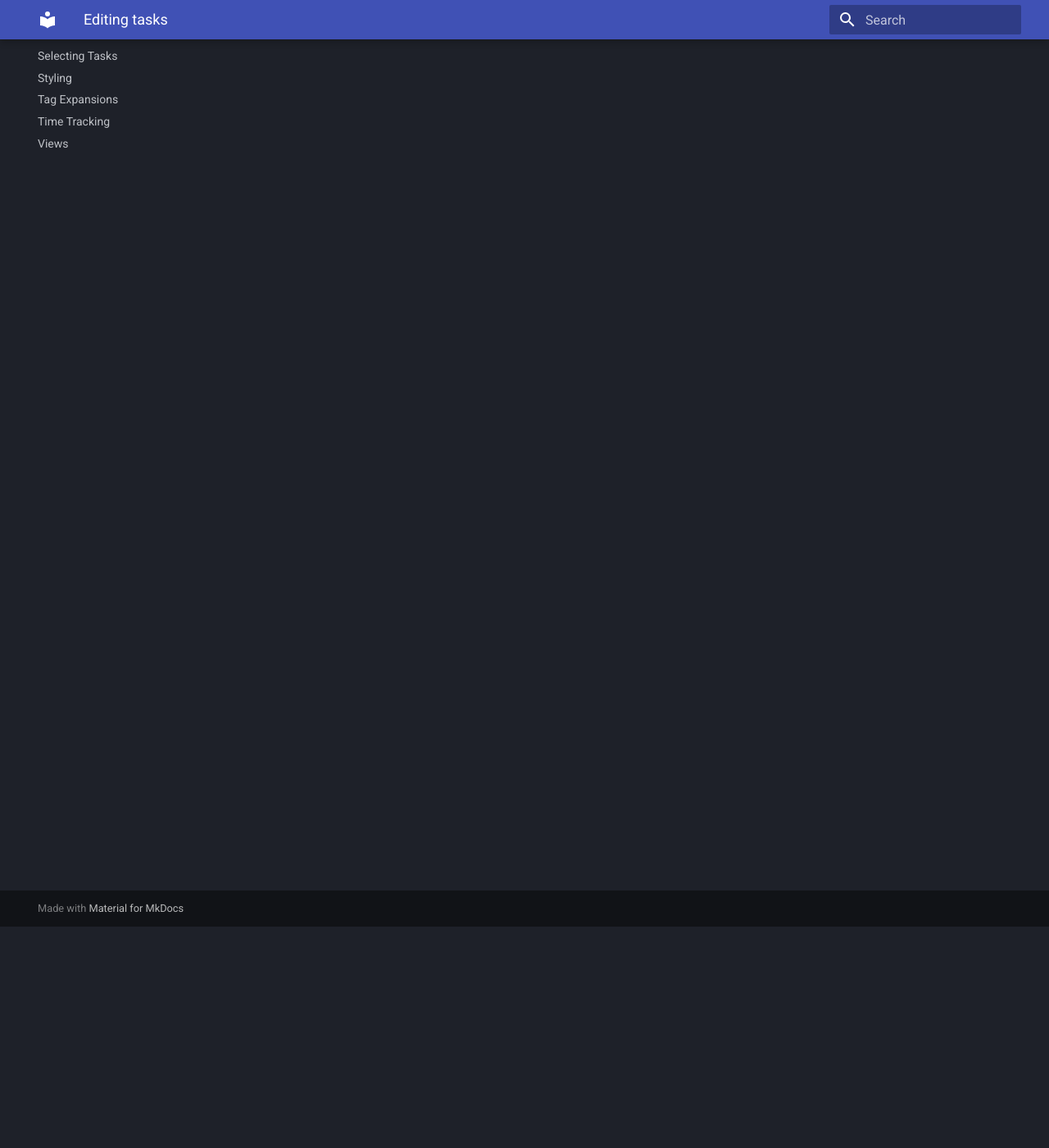
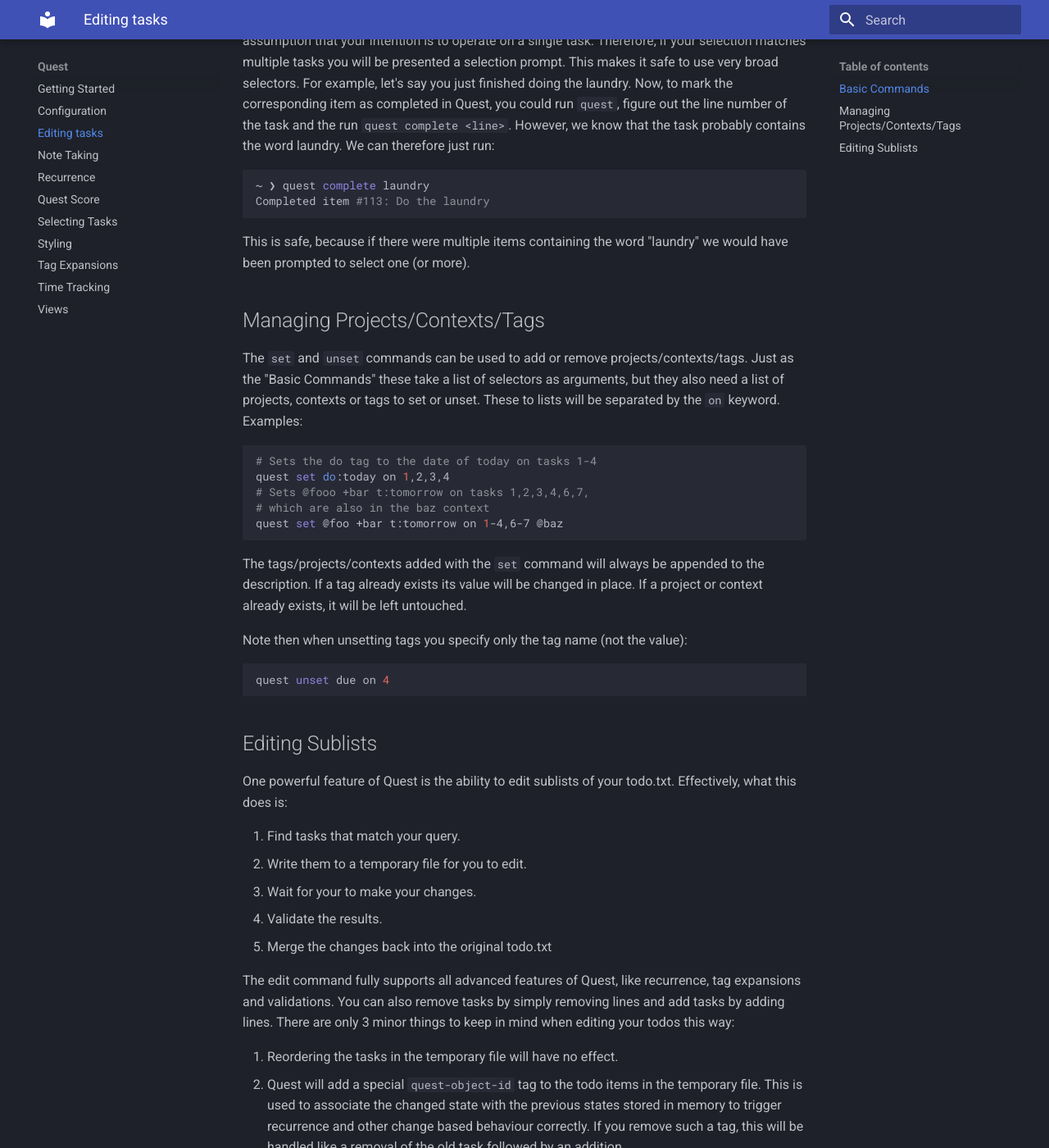
Before and after one commit to Fabian-G/quest, an MkDocs documentation site: the page built from docs/editing.md, in a window 1280 px wide and 1400 px high, scrolled down 270 px. Shown: the whole window at 82% size. Built offline with MkDocs 1.6.1 and Material for MkDocs 9.7.7, drawn with Linux system fonts in a browser that asks for light colours; some of the changed text lies outside the part shown.

Commit message:
Write editing chapter

````diff
--- a/docs/editing.md
+++ b/docs/editing.md
@@ -1 +1,81 @@
 # Editing tasks
+
+## Basic Commands
+
+The most basic ways of modifying your todo.txt is by using the commands
+`add`, `complete`, `prioritize` and `remove`.
+With the exception of `add` these commands will take any number of selectors
+(as described in [Selection](selection.md)).
+By default these commands are designed with the assumption that your intention
+is to operate on a single task. Therefore, if your selection matches multiple
+tasks you will be presented a selection prompt.
+This makes it safe to use very broad selectors.
+For example, let's say you just finished doing the laundry.
+Now, to mark the corresponding item as completed in Quest, you could run `quest`, figure out the
+line number of the task and the run `quest complete <line>`.
+However, we know that the task probably contains the word laundry.
+We can therefore just run:
+```bash
+~ ❯ quest complete laundry
+Completed item #113: Do the laundry
+```
+This is safe, because if there were multiple items containing the word "laundry"
+we would have been prompted to select one (or more).
+
+## Managing Projects/Contexts/Tags
+
+The `set` and `unset` commands can be used to add or remove projects/contexts/tags.
+Just as the "Basic Commands" these take a list of selectors as arguments, but they
+also need a list of projects, contexts or tags to set or unset.
+These to lists will be separated by the `on` keyword.
+Examples:
+
+```bash
+# Sets the do tag to the date of today on tasks 1-4
+quest set do:today on 1,2,3,4
+# Sets @fooo +bar t:tomorrow on tasks 1,2,3,4,6,7,
+# which are also in the baz context
+quest set @foo +bar t:tomorrow on 1-4,6-7 @baz
+```
+
+The tags/projects/contexts added with the `set` command will always be appended to the
+description. If a tag already exists its value will be changed in place.
+If a project or context already exists, it will be left untouched.
+
+Note then when unsetting tags you specify only the tag name (not the value):
+
+```bash
+quest unset due on 4
+```
+
+## Editing Sublists
+
+One powerful feature of Quest is the ability to edit sublists of
+your todo.txt.
+Effectively, what this does is:
+
+1. Find tasks that match your query.
+2. Write them to a temporary file for you to edit.
+3. Wait for your to make your changes.
+4. Validate the results.
+5. Merge the changes back into the original todo.txt
+
+The edit command fully supports all advanced features of Quest, like recurrence,
+tag expansions and validations.
+You can also remove tasks by simply removing lines and add tasks by adding lines.
+There are only 3 minor things to keep in mind when editing your todos this way:
+
+1. Reordering the tasks in the temporary file will have no effect.
+2. Quest will add a special `quest-object-id` tag to the todo items in the temporary file.
+    This is used to associate the changed state with the previous states stored in memory to
+    trigger recurrence and other change based behaviour correctly.
+    If you remove such a tag, this will be handled like a removal of the old task followed by an
+    addition.
+3. The intention of this feature is to make quick edits and then merge them back.
+    You should not keep the temporary file open in the background for long stretches of time,
+    because if the todo.txt is written to in the meantime Quest will not
+    be able to merge your changes back into the changed file. Your changes will not be lost
+    in this case, but you will have to merge them manually.
+
+It is also recommended to use this feature with an editor that supports todo.txt.
+Like neovim with a todo.txt plugin for example.
````
